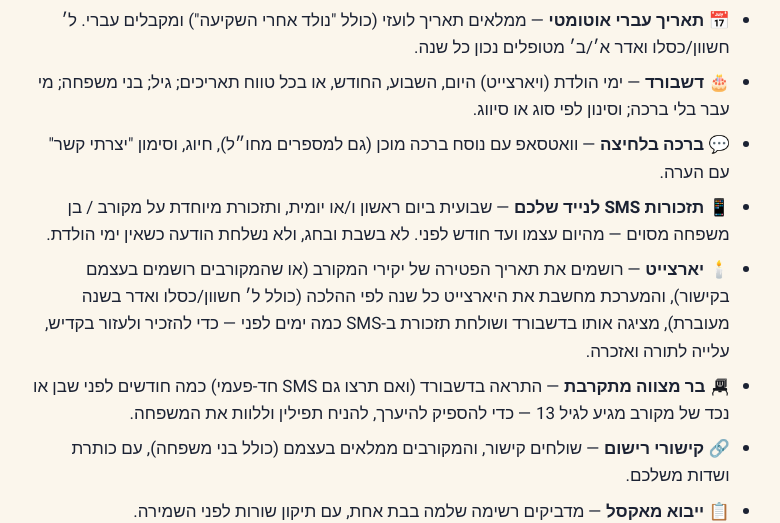
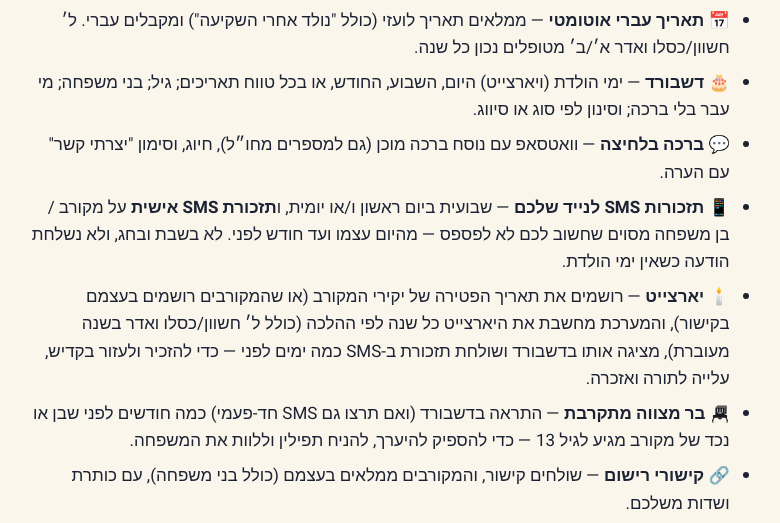
Before and after one commit to shnotik770-netizen/mekoravim, a Node project: template views/info.ejs in a window 1280 px wide. Shown: the part 426-949 px from the top of the page, without its empty margins (250-1030 px from the left). Run offline with Node 20 templates, Linux system fonts and the light colour scheme; the template is opened without the code that fills it, so the values that code supplies are empty; some web fonts are replaced.

Commit message:
Rename per-contact reminder to 'תזכורת SMS אישית' with a clearer explanation
Co-Authored-By: Claude Opus 5.5 <noreply@anthropic.com>
Claude-Session: https://claude.ai/code/session_01DmuYhEujfAHK3Wmvj5JfFm

```diff
--- a/views/contact.ejs
+++ b/views/contact.ejs
@@ -51,9 +51,9 @@
         </select>
         <noscript><button class="bd-btn bd-btn--ghost bd-btn--sm">שמירה</button></noscript>
       </form>
-      <%- include('partials/remind_select', { action: base + '/contacts/' + c.id + '/remind', value: c.remind_days, id: 'remind', label: '🔔 תזכורת SMS' }) %>
+      <%- include('partials/remind_select', { action: base + '/contacts/' + c.id + '/remind', value: c.remind_days, id: 'remind', label: '🔔 תזכורת SMS אישית' }) %>
     </div>
-    <p class="bd-help">תזכורת SMS לנייד שלכם — גם אם התזכורות הכלליות כבויות. יורדת ממכסת ה-SMS לתזכורות.</p>
+    <p class="bd-help">הודעה מיוחדת לנייד שלכם לפני יום ההולדת של <%= c.first_name || fullName %> — כדי לא לשכוח להתקשר אליו/ה דווקא. נשלחת בנוסף לתזכורת השבועית/היומית (וגם אם הן כבויות), ויורדת ממכסת ה-SMS.</p>
     <a class="bd-btn bd-btn--soft bd-btn--block bd-mt" href="#edit" data-open-edit>✏️ עריכת פרטים, בני משפחה ויארצייט</a>
   </section>
 
@@ -74,7 +74,7 @@
           <% const bmd = !yz && !['בת', 'אמא', 'סבתא', 'אחות'].includes(f.relation) ? barMitzvahDate(f) : null; if (bmd && bmd >= today && bmd - today <= 366 * 864e5) { /* רק מגיל 12 — השנה שלפני הבר מצווה */ %>
           <div class="bd-person-row__bm"><%- include('partials/icons', { name: 'tefillin' }) %> בר מצווה: <b><%= hebDateStr(f.h_day, f.h_month, f.h_year + 13) %></b> · <bdi class="bd-num"><%= fmtGreg(bmd) %></bdi> · <%= untilText(Math.round((bmd - today) / 864e5)) %> · 📜 <%= parshaOnOrAfter(bmd, il) %><% if (f.bm_known) { %> · <span class="bd-muted">✓ ידוע</span><% } %></div>
           <% } %>
-          <div class="bd-person-row__remind"><%- include('partials/remind_select', { action: base + '/contacts/' + c.id + '/family/' + f.id + '/remind', value: f.remind_days, id: 'remind-f' + f.id, label: yz ? '🔔 תזכורת לפני היארצייט' : '🔔 תזכורת SMS' }) %></div>
+          <div class="bd-person-row__remind"><%- include('partials/remind_select', { action: base + '/contacts/' + c.id + '/family/' + f.id + '/remind', value: f.remind_days, id: 'remind-f' + f.id, label: yz ? '🔔 תזכורת SMS אישית לפני היארצייט' : '🔔 תזכורת SMS אישית' }) %></div>
         </div>
       </li>
     <% }) %>
--- a/views/info.ejs
+++ b/views/info.ejs
@@ -32,7 +32,7 @@
     <li>📅 <b>תאריך עברי אוטומטי</b> — ממלאים תאריך לועזי (כולל "נולד אחרי השקיעה") ומקבלים עברי. ל׳ חשוון/כסלו ואדר א׳/ב׳ מטופלים נכון כל שנה.</li>
     <li>🎂 <b>דשבורד</b> — ימי הולדת (ויארצייט) היום, השבוע, החודש, או בכל טווח תאריכים; גיל; בני משפחה; מי עבר בלי ברכה; וסינון לפי סוג או סיווג.</li>
     <li>💬 <b>ברכה בלחיצה</b> — וואטסאפ עם נוסח ברכה מוכן (גם למספרים מחו״ל), חיוג, וסימון "יצרתי קשר" עם הערה.</li>
-    <li>📱 <b>תזכורות SMS לנייד שלכם</b> — שבועית ביום ראשון ו/או יומית, ותזכורת מיוחדת על מקורב / בן משפחה מסוים — מהיום עצמו ועד חודש לפני. לא בשבת ובחג, ולא נשלחת הודעה כשאין ימי הולדת.</li>
+    <li>📱 <b>תזכורות SMS לנייד שלכם</b> — שבועית ביום ראשון ו/או יומית, ו<b>תזכורת SMS אישית</b> על מקורב / בן משפחה מסוים שחשוב לכם לא לפספס — מהיום עצמו ועד חודש לפני. לא בשבת ובחג, ולא נשלחת הודעה כשאין ימי הולדת.</li>
     <li>🕯️ <b>יארצייט</b> — רושמים את תאריך הפטירה של יקירי המקורב (או שהמקורבים רושמים בעצמם בקישור), והמערכת מחשבת את היארצייט כל שנה לפי ההלכה (כולל ל׳ חשוון/כסלו ואדר בשנה מעוברת), מציגה אותו בדשבורד ושולחת תזכורת ב-SMS כמה ימים לפני — כדי להזכיר ולעזור בקדיש, עלייה לתורה ואזכרה.</li>
     <li><%- include('partials/icons', { name: 'tefillin', size: 20 }) %> <b>בר מצווה מתקרבת</b> — התראה בדשבורד (ואם תרצו גם SMS חד-פעמי) כמה חודשים לפני שבן או נכד של מקורב מגיע לגיל 13 — כדי להספיק להיערך, להניח תפילין וללוות את המשפחה.</li>
     <li>🔗 <b>קישורי רישום</b> — שולחים קישור, והמקורבים ממלאים בעצמם (כולל בני משפחה), עם כותרת ושדות משלכם.</li>
```
